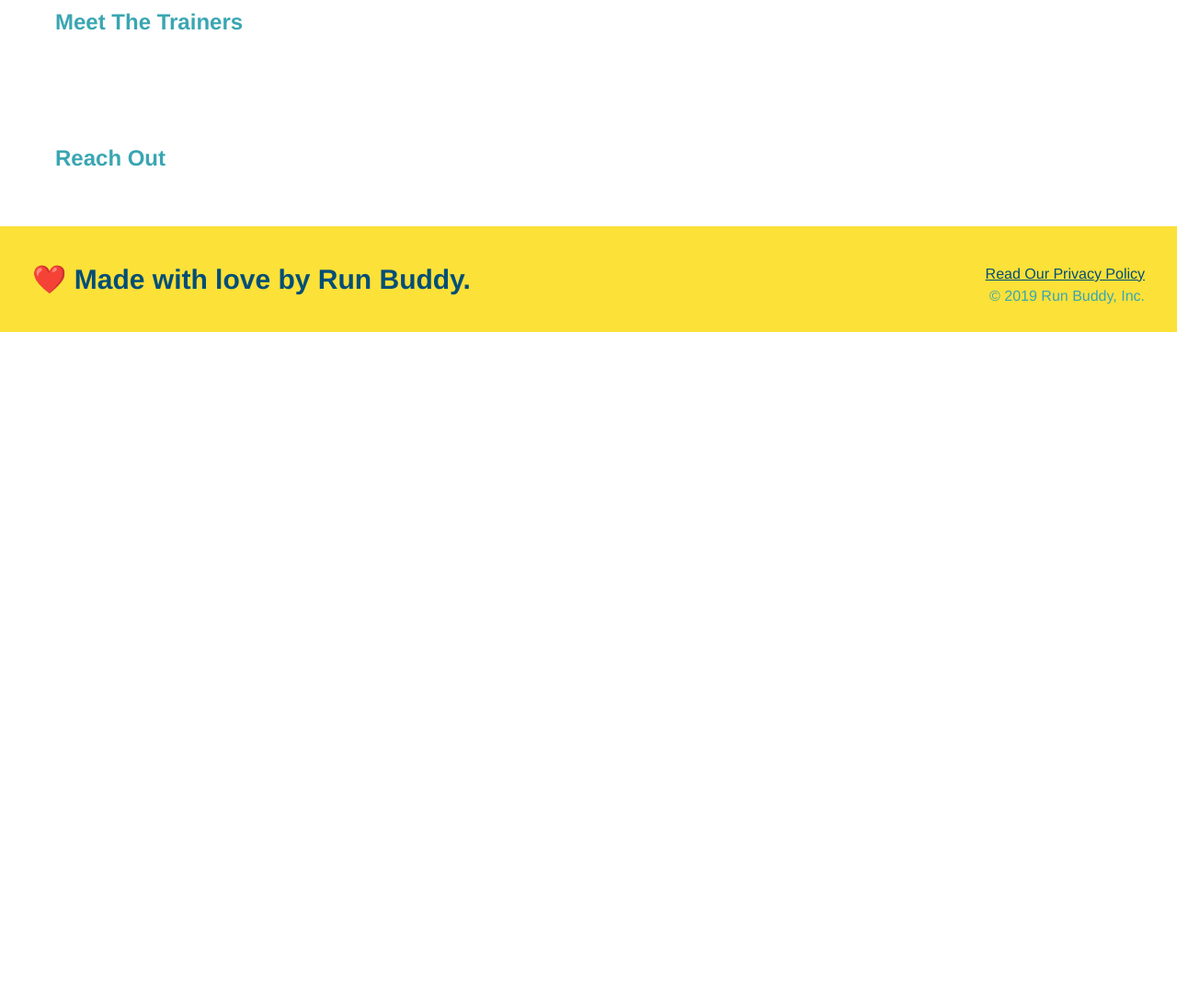
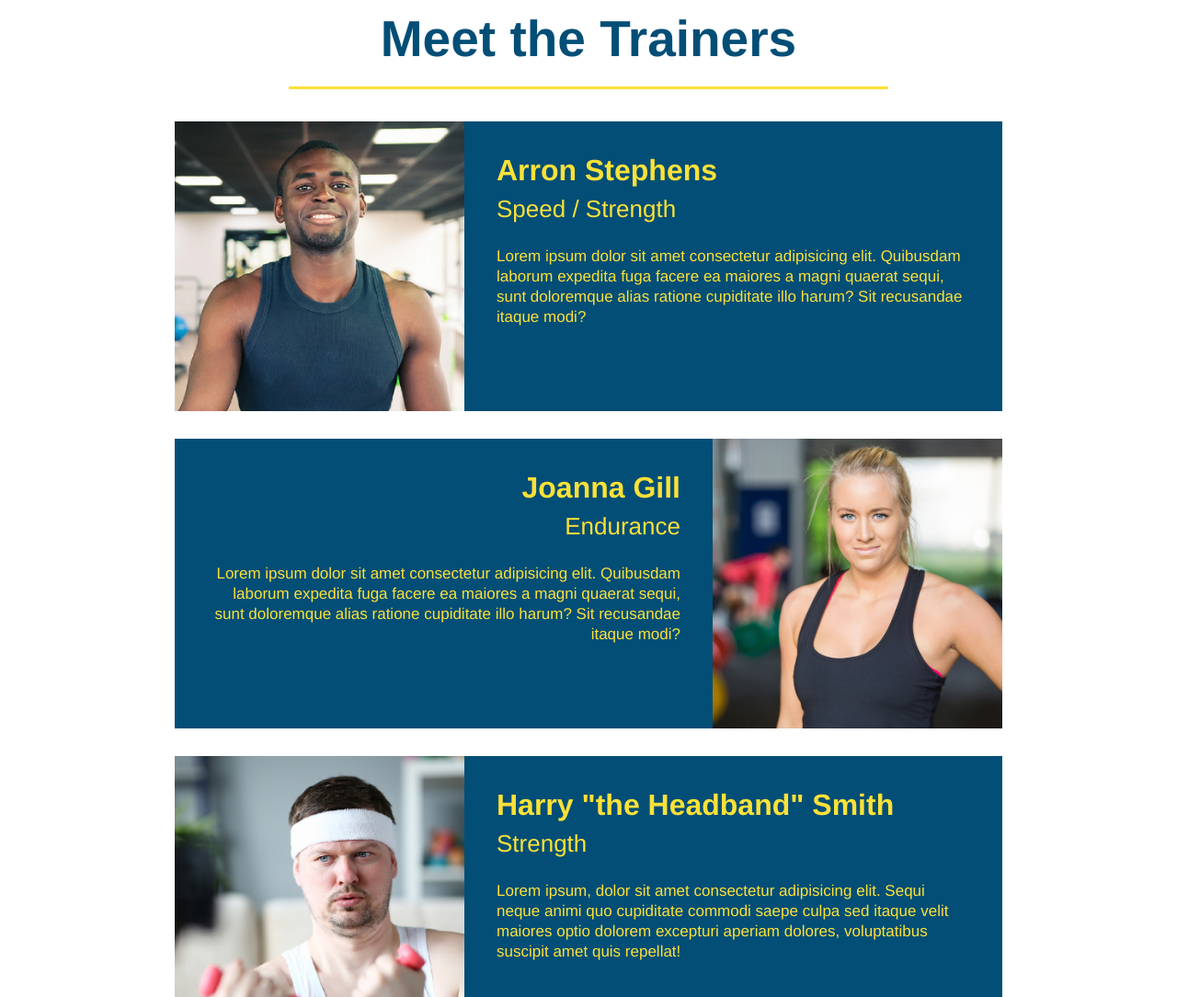
Before and after one commit to RossWestwater/run-buddy, a plain HTML site: page index.html in a window 1280 px wide. Shown: the part 2780-3864 px from the top of the page at 92% size. Before the commit the page ends 3141 px from the top, so only its background shows below. Drawn offline with Linux system fonts and the light colour scheme.

Commit message:
updated Trainers section formatting

```diff
--- a/assets/css/style.css
+++ b/assets/css/style.css
@@ -135,22 +135,7 @@
 
 .steps {
   text-align: center;
-  background-color: #fce138;
-}
-
-.section-title {
-  font-size: 55px;
-  color: #024e76;
-  margin-bottom: 35px;
-  padding: 0 100px 20px 100px;
-  display: inline-block;
-  border-bottom: 3px solid;
-}
-.primary-border {
-  border-color: #fce138;
-}
-.secondary-border {
-  border-color: #39a6b2
+  background: #fce138;
 }
 
 .steps div {
@@ -176,3 +161,64 @@
 .steps span {
   font-size: 38px;
 }
+
+.section-title {
+  font-size: 55px;
+  color: #024e76;
+  margin-bottom: 35px;
+  padding: 0 100px 20px 100px;
+  display: inline-block;
+  border-bottom: 3px solid;
+}
+
+.primary-border {
+  border-color: #fce138;
+}
+
+.secondary-border {
+  border-color: #39a6b2;
+}
+.trainers {
+  text-align: center;
+}
+
+.trainer {
+  width: 900px;
+  margin: 0 auto 30px auto;
+  background: #024e76;
+  color: #fce138;
+  overflow: auto;
+}
+
+.trainer img {
+  width: 35%;
+  float: left;
+}
+
+.trainer-bio {
+  padding: 35px;
+  float: left;
+  width: 65%;
+}
+
+.text-left {
+  text-align: left;
+}
+
+.text-right {
+  text-align: right;
+}
+
+.trainer-bio h3 {
+  font-size: 32px;
+  margin-bottom: 8px;
+}
+.trainer-bio h4 {
+  font-weight: lighter;
+  font-size: 26px;
+  margin-bottom: 25px;
+}
+.trainer-bio p {
+  font-size: 17px;
+  line-height: 1.3;
+}
--- a/index.html
+++ b/index.html
@@ -72,15 +72,18 @@
   <section id="what-we-do" class="intro">
     <h2 class="section-title primary-border">What We Do</h2>
     <p>
-      butcher selfies chambray shabby chic gentrify readymade yr Echo Park XOXO Tumblr normcore Banksy direct trade Blue Bottle chillwave you probably haven't heard of them single-origin coffee Vice fanny pack fixie Odd Future Austin fingerstache pickled twee synth Wes Anderson Thundercats viral bitters flannel meggings narwhal Marfa Schlitz sustainable Intelligentsia umami deep v craft
+      butcher selfies chambray shabby chic gentrify readymade yr Echo Park XOXO Tumblr normcore Banksy direct trade Blue
+      Bottle chillwave you probably haven't heard of them single-origin coffee Vice fanny pack fixie Odd Future Austin
+      fingerstache pickled twee synth Wes Anderson Thundercats viral bitters flannel meggings narwhal Marfa Schlitz
+      sustainable Intelligentsia umami deep v craft
     </p>
   </section>
 
   <!-- "what you do" section -->
   <section id="what-you-do" class="steps">
     <h2 class="section-title secondary-border">What You Do</h2>
+
     <div>
-      <!-- insert this img element -->
       <img src="./assets/images/step-1.svg" alt="" />
       <h3>Step 1: <span>Fill Out the Form Above.</span></h3>
       <p>You're already here, so why not?</p>
@@ -88,28 +91,63 @@
 
     <div>
       <img src="./assets/images/step-2.svg" alt="" />
-      <h3>Step 2: Consult with One of Our Trainers.</h3>
+      <h3>Step 2: <span>Consult with One of Our Trainers.</span></h3>
       <p>Are you here to build muscle, lose weight, or just feel good?</p>
-      </div>
+    </div>
+
     <div>
       <img src="./assets/images/step-3.svg" alt="" />
-      <h3>Step 3: Get Running.</h3>
+      <h3>Step 3: <span>Get Running.</span></h3>
       <p>Hit the ground running (literally) once your trainer lays out your plan.</p>
     </div>
+
     <div>
       <img src="./assets/images/step-4.svg" alt="" />
-      <h3>Step 4: See Results.</h3>
+      <h3>Step 4: <span>See Results.</span></h3>
       <p>Bi-weekly checkins with your trainer will keep you focused</p>
     </div>
   </section>
 
   <!-- "meet the trainers" section -->
-  <section id="meet-the-trainers">
-    <h2>Meet The Trainers</h2>
+  <section id="your-trainers" class="trainers">
+    <h2 class="section-title primary-border">
+      Meet the Trainers
+    </h2>
+    <article class="trainer">
+      <img src="./assets/images/trainer-1.jpg" alt="arron Stephens in his workout clothes, ready to pump iron" />
+      <div class="trainer-bio text-left">
+        <h3>Arron Stephens</h3>
+        <h4>Speed / Strength</h4>
+        <p>
+          Lorem ipsum dolor sit amet consectetur adipisicing elit. Quibusdam laborum expedita fuga facere ea maiores a magni quaerat sequi, sunt doloremque alias ratione cupiditate illo harum? Sit recusandae itaque modi?
+        </p>
+      </div>
+    </article>
+    <article class="trainer">
+      <div class="trainer-bio text-right">
+        <h3>Joanna Gill</h3>
+        <h4>Endurance</h4>
+        <p>
+          Lorem ipsum dolor sit amet consectetur adipisicing elit. Quibusdam laborum expedita fuga facere ea maiores a magni quaerat sequi, sunt doloremque alias ratione cupiditate illo harum? Sit recusandae itaque modi?
+        </p>
+      </div>
+      <img src="./assets/images/trainer-2.jpg" alt="Joanna Gill cooling off after a workout" />
+    </article>
+    <article class="trainer">
+      <img src="./assets/images/trainer-3.jpg" alt="Harry Smith wearing a headband and lifting comically small pink weights" />
+      <div class="trainer-bio text-left">
+        <h3>Harry "the Headband" Smith</h3>
+        <h4>Strength</h4>
+        <p>
+          Lorem ipsum, dolor sit amet consectetur adipisicing elit. Sequi neque animi quo cupiditate commodi saepe culpa sed
+          itaque velit maiores optio dolorem excepturi aperiam dolores, voluptatibus suscipit amet quis repellat!
+        </p>
+      </div>
+    </article>
   </section>
 
   <!-- "reach out" section -->
-  <section id="reach-out">
+  <section>
     <h2>Reach Out</h2>
   </section>
 
```
Also changed, not shown: assets/images/trainer-1.jpg (added), assets/images/trainer-2.jpg (added), assets/images/trainer-3.jpg (added).
